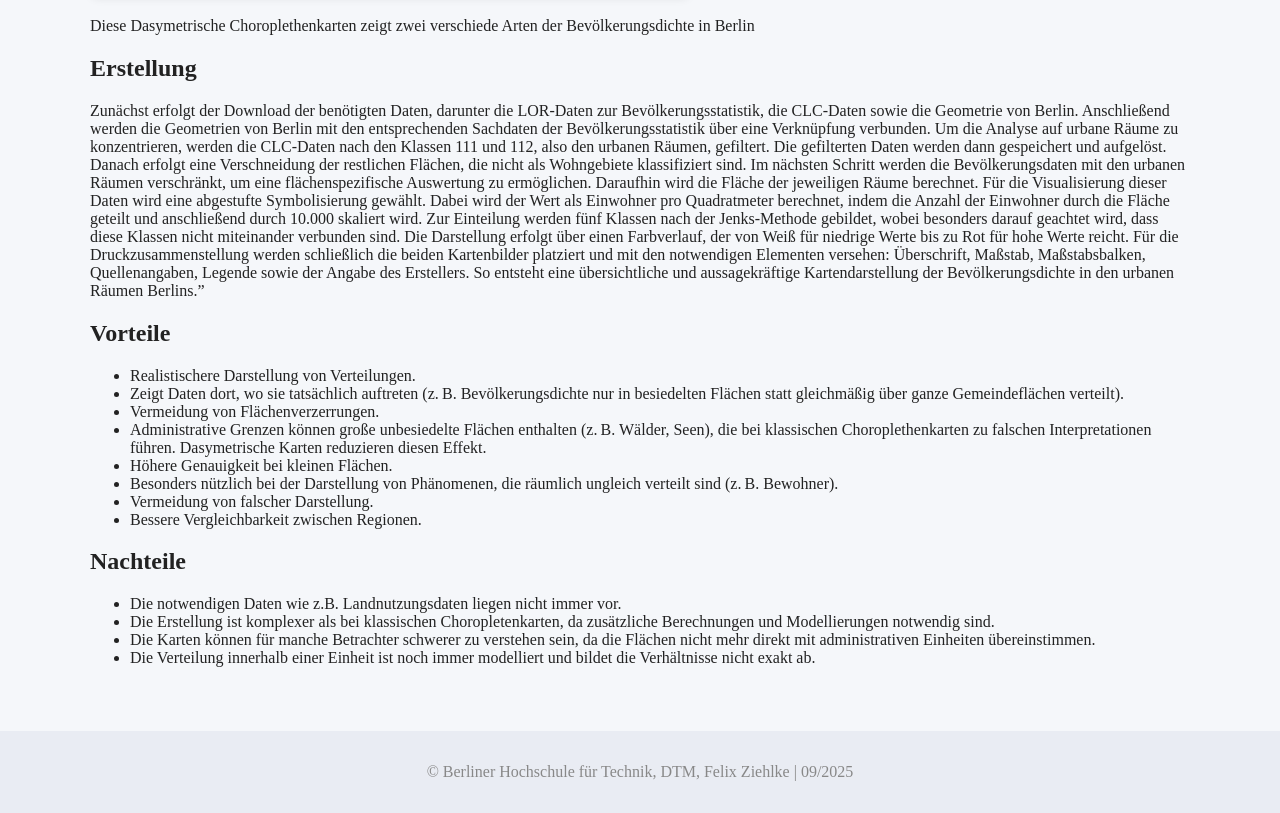
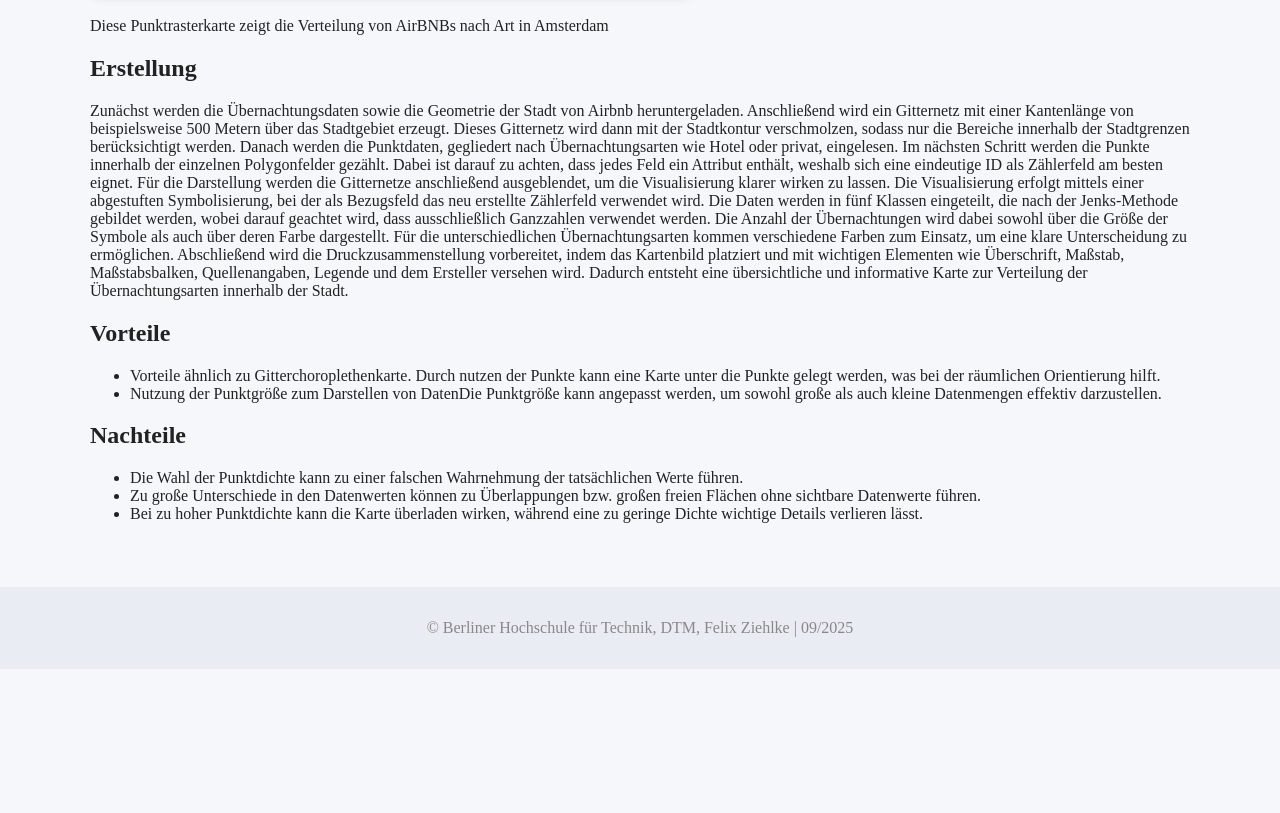
Before and after one commit to felixziehlke1-collab/test, a plain HTML site: page map3.html in a window 1280 px wide. Shown: the part 663-1476 px from the top of the page. After the commit the page ends 1332 px from the top, so only its background shows below. Drawn offline with Linux system fonts and the light colour scheme.

Commit message:
Update map3.html

```diff
--- a/map3.html
+++ b/map3.html
@@ -13,29 +13,22 @@
     <main>
         <section class="map-detail">
             <img src="Karte_03.png" alt="Karte_03" style="width:100%;max-width:600px;border-radius:8px;box-shadow:0 2px 8px rgba(0,0,0,0.08);">
-           <<p>Diese Dasymetrische Choroplethenkarten zeigt zwei verschiede Arten der Bevölkerungsdichte in Berlin</p>
+           <<p>Diese Punktrasterkarte zeigt die Verteilung von AirBNBs nach Art in Amsterdam</p>
             <h2>Erstellung</h2>
-            <p>Zunächst erfolgt der Download der benötigten Daten, darunter die LOR-Daten zur Bevölkerungsstatistik, die CLC-Daten sowie die Geometrie von Berlin. Anschließend werden die Geometrien von Berlin mit den entsprechenden Sachdaten der Bevölkerungsstatistik über eine Verknüpfung verbunden. Um die Analyse auf urbane Räume zu konzentrieren, werden die CLC-Daten nach den Klassen 111 und 112, also den urbanen Räumen, gefiltert. Die gefilterten Daten werden dann gespeichert und aufgelöst. Danach erfolgt eine Verschneidung der restlichen Flächen, die nicht als Wohngebiete klassifiziert sind. Im nächsten Schritt werden die Bevölkerungsdaten mit den urbanen Räumen verschränkt, um eine flächenspezifische Auswertung zu ermöglichen. Daraufhin wird die Fläche der jeweiligen Räume berechnet.
-                Für die Visualisierung dieser Daten wird eine abgestufte Symbolisierung gewählt. Dabei wird der Wert als Einwohner pro Quadratmeter berechnet, indem die Anzahl der Einwohner durch die Fläche geteilt und anschließend durch 10.000 skaliert wird. Zur Einteilung werden fünf Klassen nach der Jenks-Methode gebildet, wobei besonders darauf geachtet wird, dass diese Klassen nicht miteinander verbunden sind. Die Darstellung erfolgt über einen Farbverlauf, der von Weiß für niedrige Werte bis zu Rot für hohe Werte reicht.
-                Für die Druckzusammenstellung werden schließlich die beiden Kartenbilder platziert und mit den notwendigen Elementen versehen: Überschrift, Maßstab, Maßstabsbalken, Quellenangaben, Legende sowie der Angabe des Erstellers. So entsteht eine übersichtliche und aussagekräftige Kartendarstellung der Bevölkerungsdichte in den urbanen Räumen Berlins.”</p>
+            <p>Zunächst werden die Übernachtungsdaten sowie die Geometrie der Stadt von Airbnb heruntergeladen. Anschließend wird ein Gitternetz mit einer Kantenlänge von beispielsweise 500 Metern über das Stadtgebiet erzeugt. Dieses Gitternetz wird dann mit der Stadtkontur verschmolzen, sodass nur die Bereiche innerhalb der Stadtgrenzen berücksichtigt werden. Danach werden die Punktdaten, gegliedert nach Übernachtungsarten wie Hotel oder privat, eingelesen. Im nächsten Schritt werden die Punkte innerhalb der einzelnen Polygonfelder gezählt. Dabei ist darauf zu achten, dass jedes Feld ein Attribut enthält, weshalb sich eine eindeutige ID als Zählerfeld am besten eignet. Für die Darstellung werden die Gitternetze anschließend ausgeblendet, um die Visualisierung klarer wirken zu lassen.
+                Die Visualisierung erfolgt mittels einer abgestuften Symbolisierung, bei der als Bezugsfeld das neu erstellte Zählerfeld verwendet wird. Die Daten werden in fünf Klassen eingeteilt, die nach der Jenks-Methode gebildet werden, wobei darauf geachtet wird, dass ausschließlich Ganzzahlen verwendet werden. Die Anzahl der Übernachtungen wird dabei sowohl über die Größe der Symbole als auch über deren Farbe dargestellt. Für die unterschiedlichen Übernachtungsarten kommen verschiedene Farben zum Einsatz, um eine klare Unterscheidung zu ermöglichen.
+                Abschließend wird die Druckzusammenstellung vorbereitet, indem das Kartenbild platziert und mit wichtigen Elementen wie Überschrift, Maßstab, Maßstabsbalken, Quellenangaben, Legende und dem Ersteller versehen wird. Dadurch entsteht eine übersichtliche und informative Karte zur Verteilung der Übernachtungsarten innerhalb der Stadt.</p>
              <h2>Vorteile</h2>
             <ul>
-                <li>Realistischere Darstellung von Verteilungen.</li>
-                <li>Zeigt Daten dort, wo sie tatsächlich auftreten (z. B. Bevölkerungsdichte nur in besiedelten Flächen statt gleichmäßig über ganze Gemeindeflächen verteilt).</li>
-                <li>Vermeidung von Flächenverzerrungen.</li>
-                <li>Administrative Grenzen können große unbesiedelte Flächen enthalten (z. B. Wälder, Seen), die bei klassischen Choroplethenkarten zu falschen Interpretationen führen. Dasymetrische Karten reduzieren diesen Effekt.</li>
-                <li>Höhere Genauigkeit bei kleinen Flächen.</li>
-                <li>Besonders nützlich bei der Darstellung von Phänomenen, die räumlich ungleich verteilt sind (z. B. Bewohner).</li>
-                <li>Vermeidung von falscher Darstellung.</li>
-                <li>Bessere Vergleichbarkeit zwischen Regionen.</li>
+                <li>Vorteile ähnlich zu Gitterchoroplethenkarte. Durch nutzen der Punkte kann eine Karte unter die Punkte gelegt werden, was bei der räumlichen Orientierung hilft.</li>
+                <li>Nutzung der Punktgröße zum Darstellen von DatenDie Punktgröße kann angepasst werden, um sowohl große als auch kleine Datenmengen effektiv darzustellen.</li>
             </ul>
 
             <h2>Nachteile</h2>
             <ul>
-                <li>Die notwendigen Daten wie z.B. Landnutzungsdaten liegen nicht immer vor.</li>
-                <li>Die Erstellung ist komplexer als bei klassischen Choropletenkarten, da zusätzliche Berechnungen und Modellierungen notwendig sind.</li>
-                <li>Die Karten können für manche Betrachter schwerer zu verstehen sein, da die Flächen nicht mehr direkt mit administrativen Einheiten übereinstimmen.</li>
-                <li>Die Verteilung innerhalb einer Einheit ist noch immer modelliert und bildet die Verhältnisse nicht exakt ab.</li>
+                <li>Die Wahl der Punktdichte kann zu einer falschen Wahrnehmung der tatsächlichen Werte führen.</li>
+                <li>Zu große Unterschiede in den Datenwerten können zu Überlappungen bzw. großen freien Flächen ohne sichtbare Datenwerte führen.</li>
+                <li>Bei zu hoher Punktdichte kann die Karte überladen wirken, während eine zu geringe Dichte wichtige Details verlieren lässt.</li>
             </ul>
         </section>
     </main>
```
